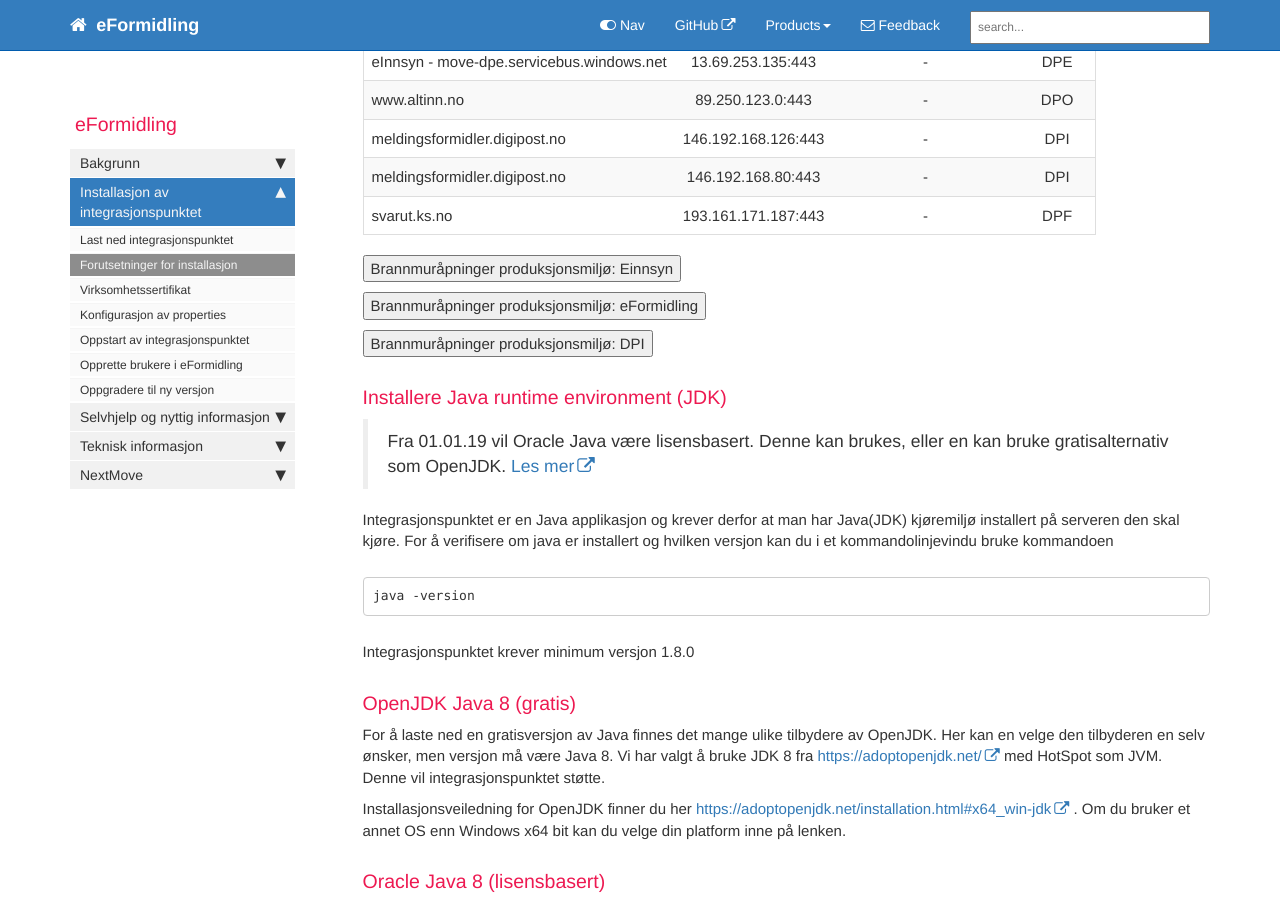
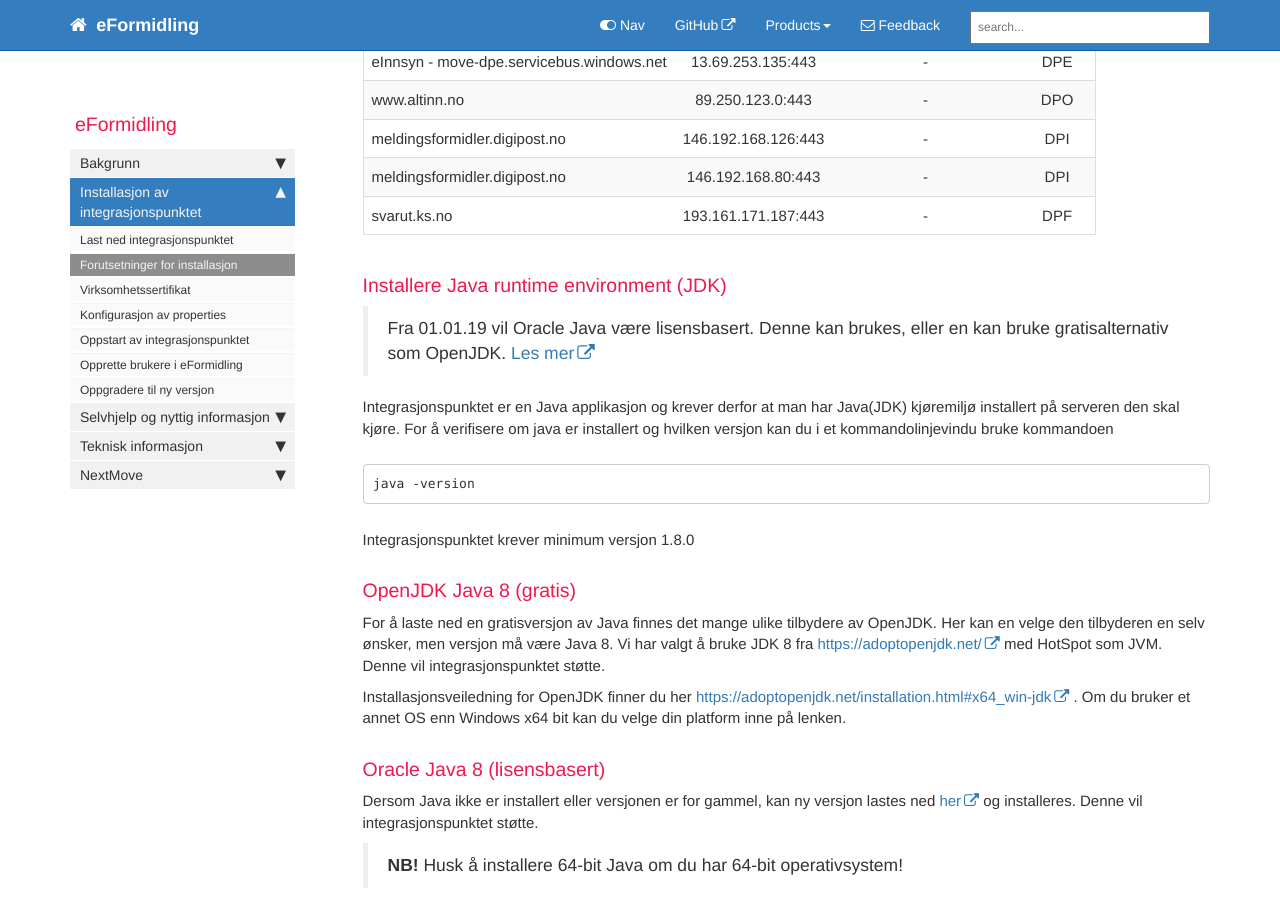
Before and after one commit to difi/eformidling, a Jekyll site: the page built from pages/Installasjon/prereq.md, in a window 1280 px wide and 900 px high, scrolled down 2302 px. Built offline with Jekyll 4.4.1, drawn with Linux system fonts in a browser that asks for light colours; nearby versions of some CDN libraries; comment, search, counter and statistics services are not loaded.

Commit message:
Update prereq.md

````diff
--- a/pages/Installasjon/prereq.md
+++ b/pages/Installasjon/prereq.md
@@ -77,23 +77,6 @@ En kan også åpne DNS mot domenet ```lb.difi.no``` som dekker alle 3 lastbalans
 | meldingsformidler.digipost.no | 146.192.168.80:443 | -  | DPI |
 | svarut.ks.no | 193.161.171.187:443 | - | DPF |
 
-<button data-toggle="collapse" data-target="#demo4">Brannmuråpninger produksjonsmiljø: Einnsyn</button>
-<div id="demo4" class="collapse">
-  {% include custom/firewall_prod/prod_generell.html %}
-  {% include custom/firewall_prod/prod_dpe.html %}
-</div>
-
-<button data-toggle="collapse" data-target="#demo5">Brannmuråpninger produksjonsmiljø: eFormidling</button>
-<div id="demo5" class="collapse">
-  {% include custom/firewall_prod/prod_generell.html %}
-  {% include custom/firewall_prod/prod_dpo.html %}
-</div>
-
-<button data-toggle="collapse" data-target="#demo6">Brannmuråpninger produksjonsmiljø: DPI</button>
-<div id="demo6" class="collapse">
-  {% include custom/firewall_prod/prod_generell.html %}
-  {% include custom/firewall_prod/prod_dpi.html %}
-</div>
 
 ### Installere Java runtime environment (JDK)
 
````
